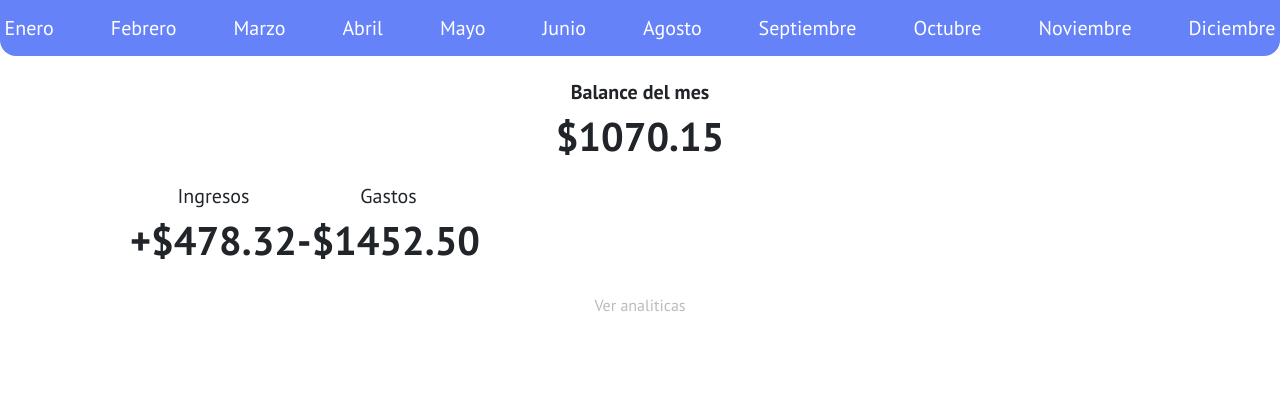
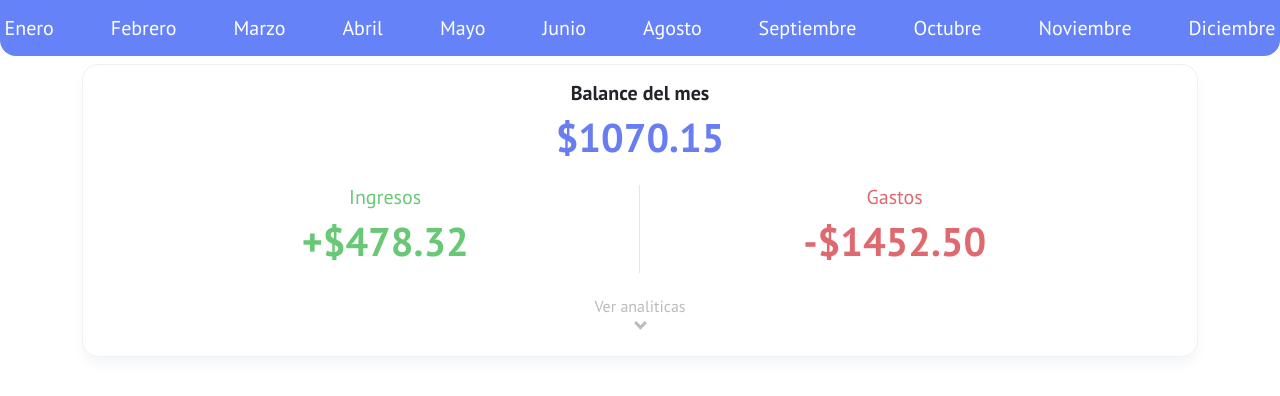
Before and after one commit to EmmanuelORivera/react-expense-tracker, a React (Vite) app: page / in a window 1280 px wide. Shown: the top 396 px of the page. Built offline with nearby package versions, Linux system fonts and the light colour scheme.

Commit message:
style: adding some styles for balance and arrow

```diff
--- a/src/index.css
+++ b/src/index.css
@@ -8,3 +8,37 @@
 header {
   background-color: #6582f8;
 }
+/* Balance */
+.balance {
+  border: 1px solid #eef0f4;
+  border-radius: 16px;
+  box-shadow: 0px 8px 16px -4px #eef0f4;
+}
+.balance__total {
+  color: #697df0 !important;
+}
+
+.balance__income {
+  width: 100%;
+  border-bottom: 1px solid #e6e6e6;
+  color: #69c876;
+}
+.balance__expenses {
+  width: 100%;
+  color: #de696e;
+}
+
+/* Arrow */
+.arrow {
+  border: solid black;
+  border-width: 0 3px 3px 0;
+  display: inline-block;
+  padding: 3px;
+  transform: rotate(45deg) translate(-50%, -50%);
+}
+@media (min-width: 576px) {
+  .balance__income {
+    border-bottom: none;
+    border-right: 1px solid #e6e6e6;
+  }
+}
```
